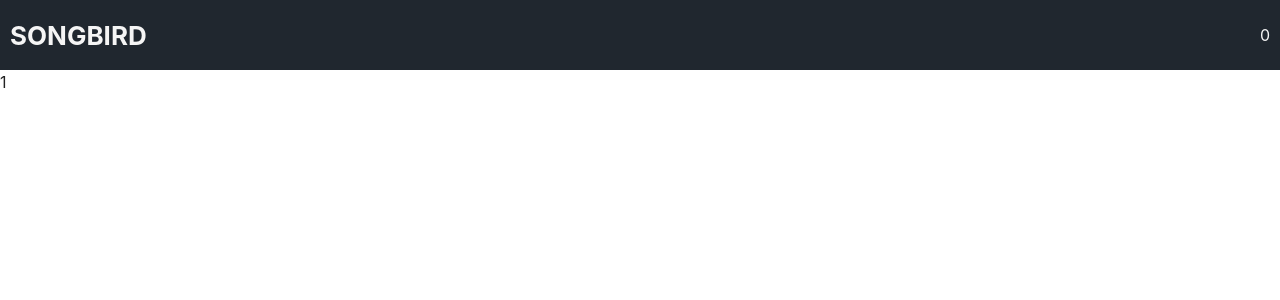
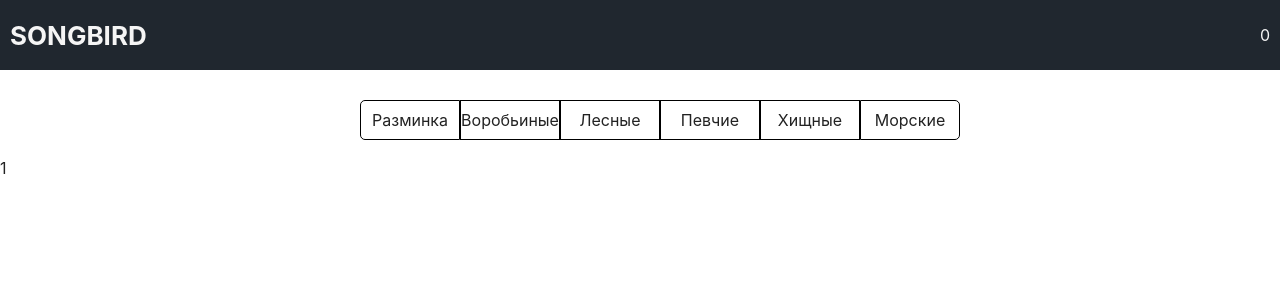
Before and after one commit to zanchess/songbird, a React app: page / in a window 1280 px wide. Shown: the top 300 px of the page. Built offline with nearby package versions, Linux system fonts and the light colour scheme; a web font is replaced by a local one.

Commit message:
feat: add categories

```diff
--- a/src/components/Categories/Categories.jsx
+++ b/src/components/Categories/Categories.jsx
@@ -1,11 +1,10 @@
 import React from 'react';
+import './categories.scss';
 
 const Categories = (props) => (
   <>
     <ul className="categories">
-      {props.categories.map((elem) => {
-        <li key={props.categories.id}>{props.categories.name}</li>;
-      })}
+      {props.categories.map((elem) => <li key={elem.id}>{elem.name}</li>)}
     </ul>
   </>
 );
--- a/src/components/Categories/categories.scss
+++ b/src/components/Categories/categories.scss
@@ -0,0 +1,25 @@
+.categories{
+    list-style-type: none;
+    display: flex;
+    flex-direction: row;
+    justify-content: center;
+    align-items: center;
+    margin-top: 30px;
+
+    :first-child{
+        border-radius: 5px 0 0 5px;
+    }
+
+    :last-child{
+        border-radius: 0 5px 5px 0;
+    }
+
+    li{
+        width: 100px;
+        text-align: center;
+        height: 40px;
+        border: 1px solid black;
+        padding-top: 7px;
+        cursor: pointer;
+    }
+}
--- a/src/components/Quiz.jsx
+++ b/src/components/Quiz.jsx
@@ -1,11 +1,15 @@
 import React from 'react';
 import Header from './Header/Header';
+import birdsData from '../constants/data';
+import categories from '../constants/categories';
+import Categories from './Categories/Categories';
 
 class Quiz extends React.Component {
   constructor(props) {
     super(props);
     this.state = {
-      data: [],
+      birdsData,
+      categories,
       score: 0,
     };
   }
@@ -15,6 +19,7 @@ class Quiz extends React.Component {
     return (
       <>
         <Header score={this.state.score} />
+        <Categories categories={this.state.categories} />
         <div className="quiz">
           {a}
         </div>
--- a/src/constants/categories.js
+++ b/src/constants/categories.js
@@ -5,25 +5,25 @@ const categories = [
   },
   {
     id: 1,
-    name: 'Соловьиные',
+    name: 'Воробьиные',
   },
 
   {
     id: 2,
-    name: 'Разминка',
+    name: 'Лесные',
   },
   {
-    id: 0,
-    name: 'Разминка',
+    id: 3,
+    name: 'Певчие',
   },
   {
-    id: 0,
-    name: 'Разминка',
+    id: 4,
+    name: 'Хищные',
   },
 
   {
-    id: 0,
-    name: 'Разминка',
+    id: 5,
+    name: 'Морские',
   },
 ];
 
```
